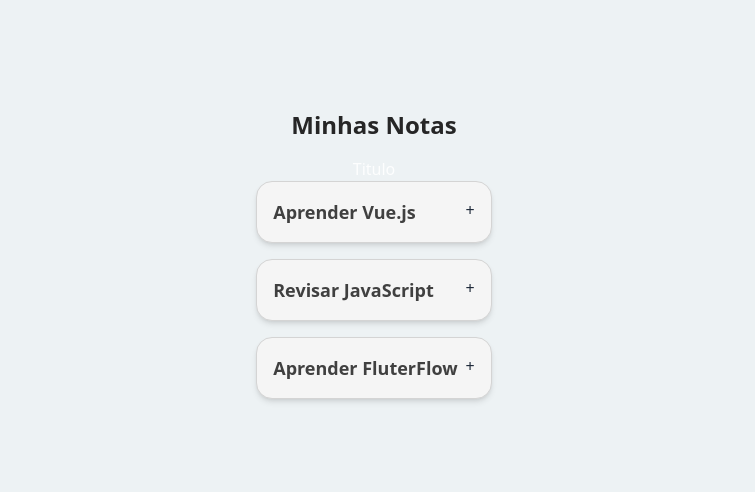
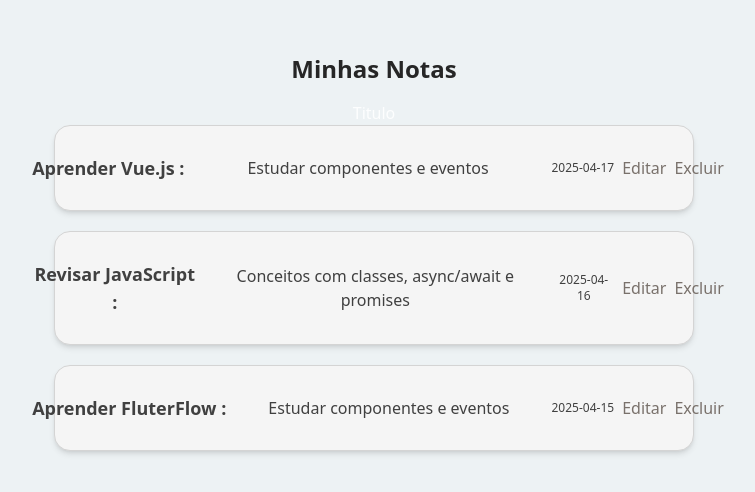
Before and after one commit to IsraelPina32/Sistema-Notas, a Vue app: page / in a window 1280 px wide. Shown: the part 138-630 px from the top of the page, without its empty margins (266-1021 px from the left). Built offline with nearby package versions, Linux system fonts and the light colour scheme.

Commit message:
feat(Components): adicionando novas funcionalidades ao componente.

```diff
--- a/src/components/NoteCard.vue
+++ b/src/components/NoteCard.vue
@@ -1,17 +1,15 @@
 <template>
-    <div class="bg-neutral-100 border border-neutral-300  rounded-2xl p-4 mb-4 shadow-sm transition md:shadow-md">
-        <div class="flex justify-between items-start">
+    <div class="bg-neutral-100 border border-neutral-300  rounded-2xl p-5 mb-5 shadow-sm transition md:shadow-md flex justify-center items-center">
+        <div class="flex p-2 min-w-full   justify-between items-center gap-2">
             <h2 class="text-lg font-semibold text-neutral-700 dark:text-neutal-100 break-words">
-                {{ note.title }}
+                {{ note.title }} :
             </h2>
-            <div class="flex gap-2">
-                <button @click="$emit('edit', note.id)"
-                    class="text-gray-800 pl-2"
-                    title="Editar"
-                >
-                    +
-                </button>
-            </div>
+            <p class="text-neutral-700">{{ note.content }}</p>
+            <p class="text-xs text-neutral-700">{{ note.createdAt }}</p>
+        </div>
+        <div class="flex gap-2 ">
+            <button @click="$emit('edit', note)" class="text-stone-500">Editar</button>
+             <button @click="$emit('delete', note)" class="text-stone-500">Excluir</button>
         </div>
     </div>
 </template>
@@ -23,4 +21,5 @@
             required: true,
         }
     })
+    defineEmits(['edit', 'delete'])
 </script>
```
